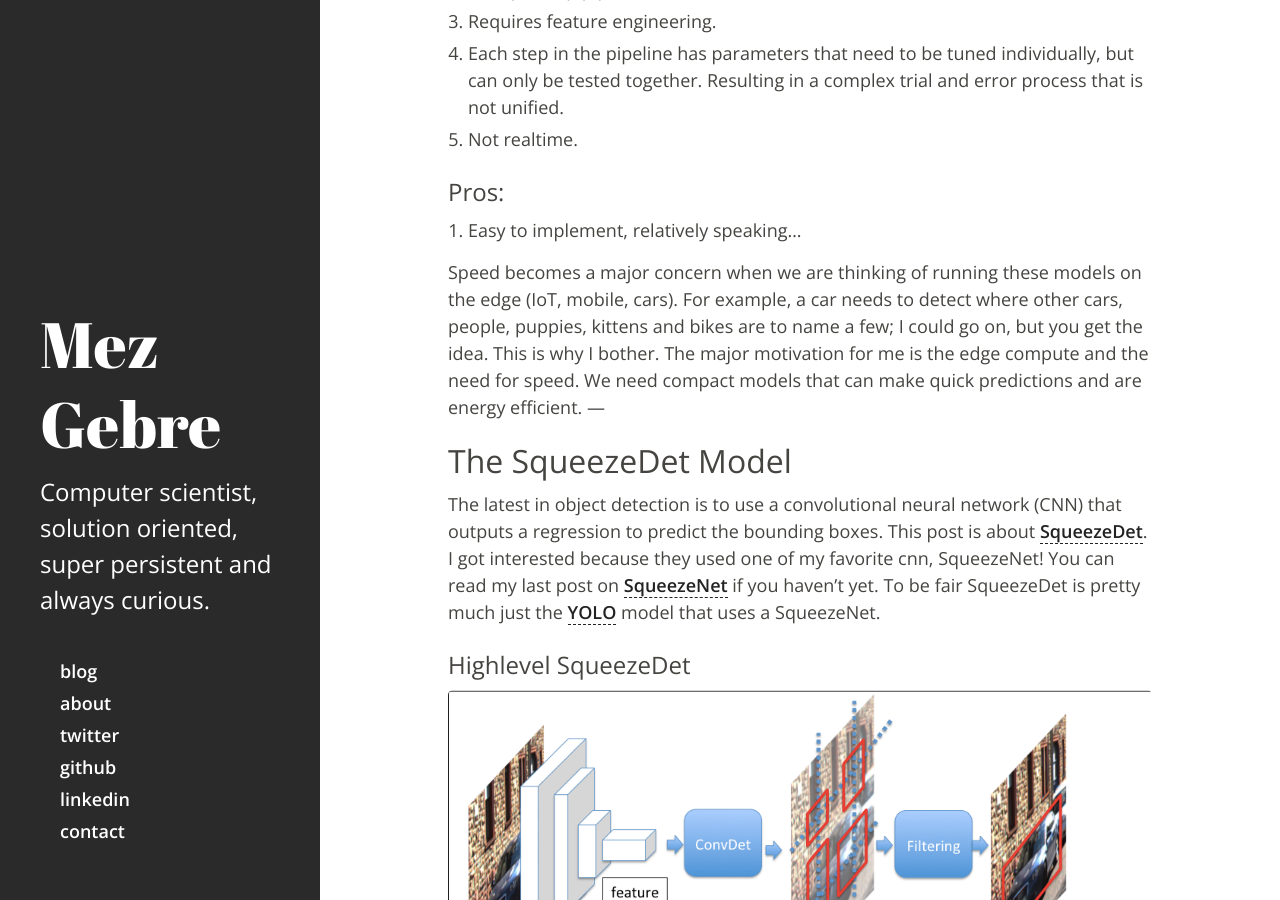
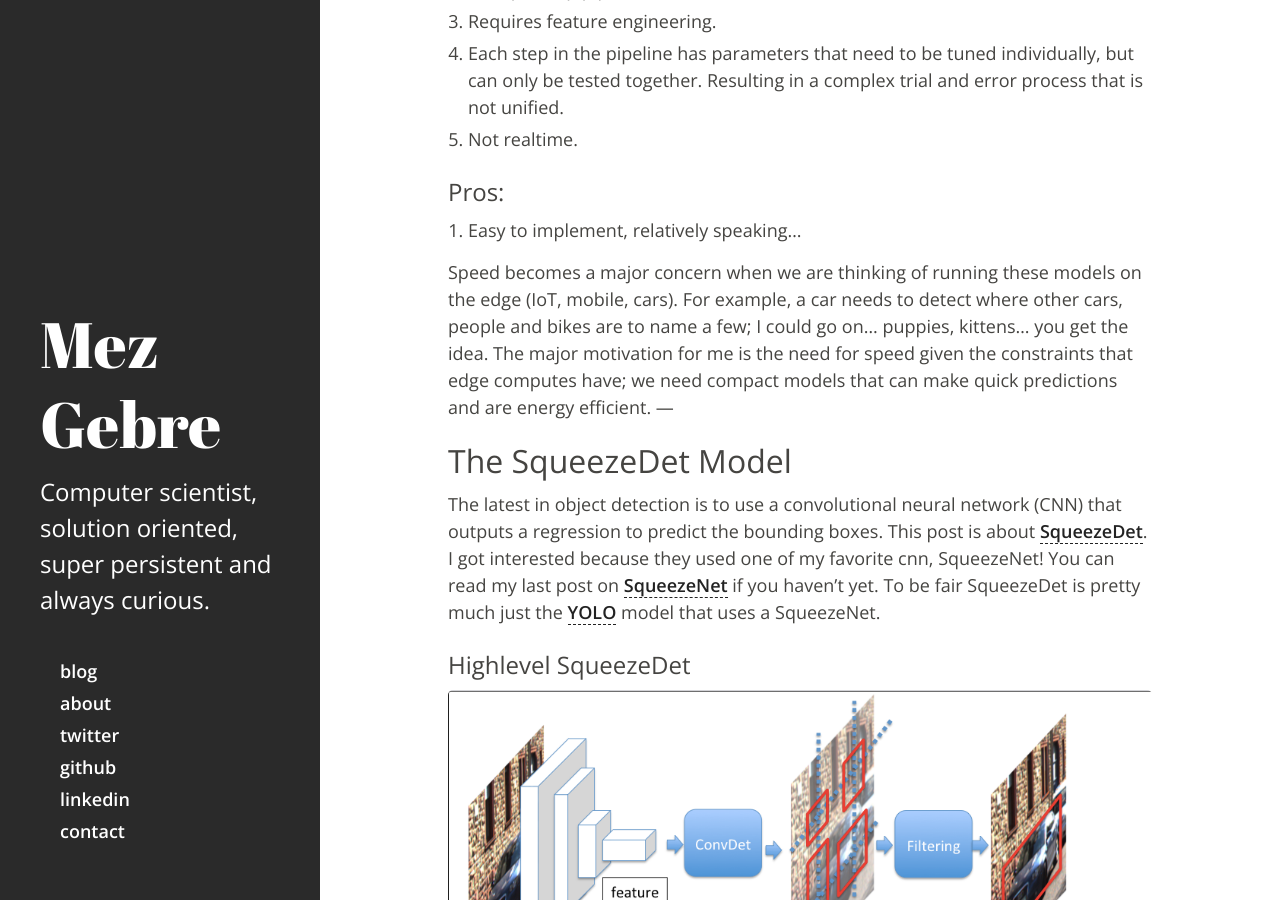
Before and after one commit to mez/mez.github.com, a Jekyll site: the page built from _posts/2017-04-21-squeezedet-deep-learning-for-object-detection.md, in a window 1280 px wide and 900 px high, scrolled down 644 px. Built offline with Jekyll 4.4.1, drawn with Linux system fonts in a browser that asks for light colours; comment, search, counter and statistics services are not loaded.

Commit message:
reworded a sentence or two

```diff
--- a/_posts/2017-04-21-squeezedet-deep-learning-for-object-detection.md
+++ b/_posts/2017-04-21-squeezedet-deep-learning-for-object-detection.md
@@ -25,7 +25,7 @@ Object detection has been making great advancement in recent years. The [*hello
 ### Pros:
 1. Easy to implement, relatively speaking...
 
-Speed becomes a major concern when we are thinking of running these models on the edge (IoT, mobile, cars). For example, a car needs to detect where other cars, people, puppies, kittens and bikes are to name a few; I could go on, but you get the idea. This is why I bother. The major motivation for me is the edge compute and the need for speed. We need compact models that can make quick predictions and are energy efficient.
+Speed becomes a major concern when we are thinking of running these models on the edge (IoT, mobile, cars). For example, a car needs to detect where other cars, people and bikes are to name a few; I could go on... puppies, kittens... you get the idea. The major motivation for me is the need for speed given the constraints that edge computes have; we need compact models that can make quick predictions and are energy efficient.
 <!-- more -->
 ---
 
```
